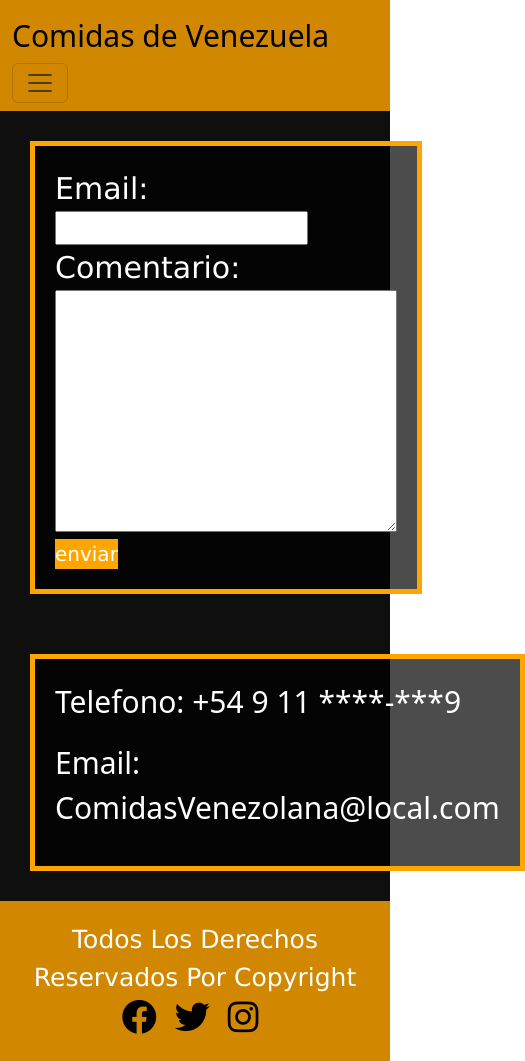
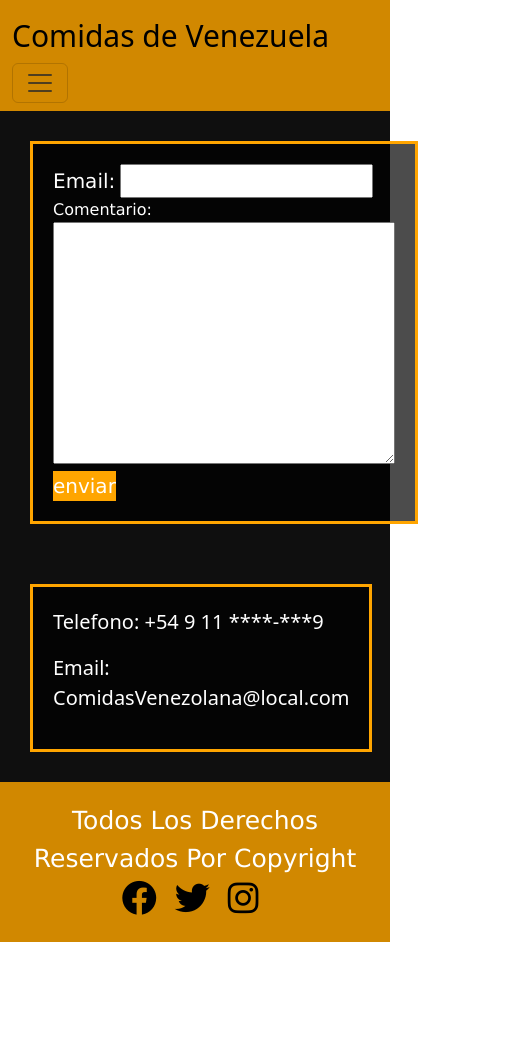
Before and after one commit to SamuelB71/Proyecto-FinalBello, a plain HTML site: page pages/contacto.html in a window 390 px wide. Shown: the whole page, 525 px wide, since content can reach past the window. After the commit the page ends 942 px from the top, so only its background shows below. Drawn offline with nearby package versions, Linux system fonts and the light colour scheme.

Commit message:
ajustes en contactos

```diff
--- a/estilos/estilos-contacto.scss
+++ b/estilos/estilos-contacto.scss
@@ -56,9 +56,6 @@ main {
     border: 5px white;
 }
 
-.comentarios {
-    font-size: 30px;
-}
 
 footer {
     background-color: rgb(209, 136, 0);
@@ -93,11 +90,18 @@ footer i {
         font-size: 35px;
     }
 
-    .texto {
+    .contacto {
         border: 3px solid orange;
     }
 
-    .texto p {
+    .contacto p {
         font-size: 20px;
     }
+
+    .email {
+        font-size: 20px;
+    }
+    .formularios{
+        border:  orange 3px solid;
+    }
 }
```
Also changed, not shown: estilos/estilos-contacto.css, 1 other file.
